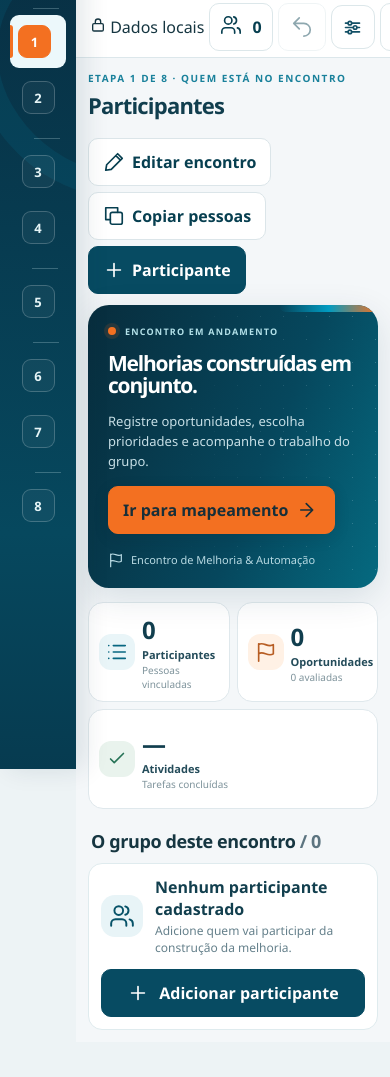
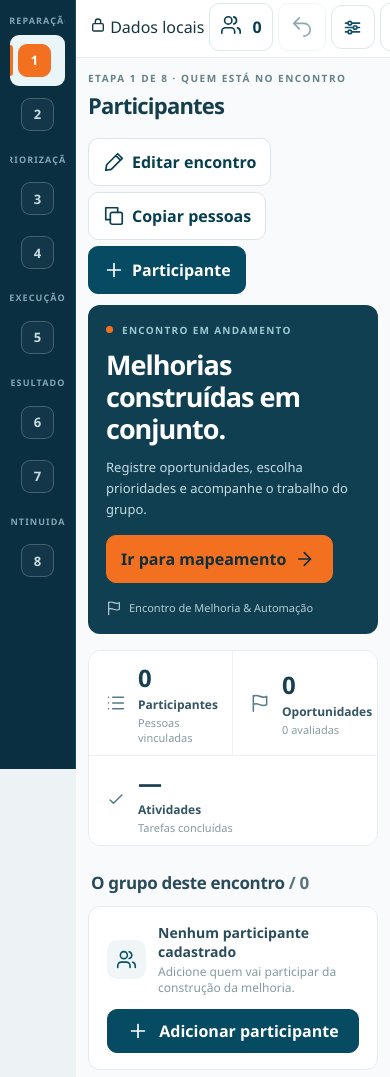
Before and after one commit to marcosserra96/HUB_EMR, a plain HTML site: page index.html in a window 390 px wide. Shown: the part 75-1152 px from the top of the page. Before the commit the page ends 1117 px from the top, so only its background shows below. Drawn offline with Linux system fonts and the light colour scheme.

Commit message:
style: clean minimalist overview sidebar and metrics with more whitespace

```diff
--- a/hub-v4.css
+++ b/hub-v4.css
@@ -486,3 +486,93 @@ button:focus-visible{outline-offset:3px}
 }
 @media(prefers-reduced-motion:reduce){.hub-hero,.hub-overview-metric,.hub-map-intro,.hub-filter{transition:none!important}}
 @media print{.hub-hero,.hub-overview-strip,.hub-map-intro,.hub-map-filters,.hub-nav-group{display:none!important}}
+
+
+/* Hub EMR Touch 5.1 — quiet minimalist design pass.
+   Scoped CSS overrides preserve layout semantics and interaction sizes. */
+:root{--hub-soft:#f8fafb;--hub-border:#e8eef1;--hub-secondary:#758994}
+.main{background:#f8fafb}
+.sidebar{background:#092f41;box-shadow:none;border-right:1px solid #16495a}
+.sidebar::before,.sidebar::after{display:none!important}
+.brand-lockup{padding-bottom:14px;border-bottom:1px solid rgba(255,255,255,.12);margin-bottom:3px}
+.brand-logo{width:min(100%,165px);filter:none}
+.brand-product{font-size:10px;font-weight:650;color:#f1f7f8;line-height:1.45}
+.brand-unit{font-size:8px;letter-spacing:1.5px;color:#a8bdc6}
+.brand-unit i{background:#f37021}
+.hub-nav-group{font-size:9px;color:#85a6b4;letter-spacing:1.1px;padding:11px 10px 4px;font-weight:700}
+.sidebar .nav button{color:#c9dce2;border:0;min-height:45px;border-radius:9px;font-weight:560}
+.sidebar .nav button.active{background:#eaf5f8;color:#0c4155;font-weight:730;box-shadow:none}
+.sidebar .nav button.active::before{top:10px;bottom:10px;width:3px}
+.sidebar .nav button:not(.active):hover{background:rgba(255,255,255,.07)}
+.sidebar .sidefoot{border-top-color:rgba(255,255,255,.1);color:#99b7c3}
+.topbar{background:#fff;border-bottom:1px solid #e8eff2}
+.pagehead h1{font-size:clamp(22px,1.7vw,28px);color:#153e4c}
+.pagehead .eyebrow{font-weight:750;color:#64818c}
+.pagehead p{color:#84969e}
+.hub-overview .pagehead{margin-bottom:13px}
+.hub-hero{grid-template-columns:1fr;min-height:0;padding:clamp(24px,2.25vw,34px) clamp(26px,3vw,44px);border-radius:15px;background:#103f51;box-shadow:none;gap:0}
+.hub-hero::before,.hub-hero::after{display:none!important}
+.hub-hero-content{max-width:100%;gap:12px;justify-content:center}
+.hub-hero-kicker{color:#9dc9d4;font-size:10px;letter-spacing:1.3px;font-weight:760}
+.hub-live-dot{width:7px;height:7px;box-shadow:none}
+.hub-hero h2{display:block;position:static;white-space:normal;line-height:1.19!important;font-size:clamp(25px,2.35vw,40px)!important;font-weight:720;letter-spacing:-1px;max-width:950px;color:#fff;margin:0!important;padding:0!important;overflow:visible}
+.hub-hero h2::after{display:none!important}
+.hub-hero h2 em{color:#fff;font-style:normal}
+.hub-hero p{font-size:clamp(13px,.95vw,15px);line-height:1.6;color:#c5dce3;max-width:680px;margin:0}
+.hub-hero-actions{gap:17px;min-height:48px;margin-top:3px}
+.hub-hero-main{border-radius:10px;background:#f37021!important;color:#102f3a!important;min-height:44px;box-shadow:none;padding:10px 16px;font-weight:750}
+.hub-hero-session{font-size:11px;color:#b3cdd5;max-width:350px}
+.hub-hero-art{display:none!important}
+.hub-overview-strip{gap:0;margin:16px 0 25px;background:#fff;border:1px solid #e6edf0;border-radius:13px;overflow:hidden}
+.hub-overview-metric{border:0;border-right:1px solid #edf1f3;border-radius:0;background:#fff;box-shadow:none;min-height:78px;padding:14px 20px;gap:11px}
+.hub-overview-metric:last-child{border-right:0}
+.hub-metric-symbol{height:34px;width:34px;background:transparent!important;color:#557b88!important;border-radius:9px}
+.hub-metric-symbol svg{height:20px;width:20px}
+.hub-metric-copy{grid-template-columns:auto 1fr;column-gap:11px;row-gap:2px}
+.hub-metric-copy strong{font-size:clamp(24px,1.8vw,30px);font-weight:720;letter-spacing:-.6px;color:#163f50;grid-row:span 2}
+.hub-metric-copy span{font-size:12px;font-weight:710;color:#345564}
+.hub-metric-copy small{font-size:11px;color:#889aa2}
+.hub-overview .v4-participant-listhead{margin:0 0 12px!important}
+.hub-overview .v4-participant-listhead h2{font-size:17px;color:#294b5a;letter-spacing:-.35px}
+.hub-overview .v4-participant-empty{background:#fff;border:1px solid #e4ecef;border-radius:12px;padding:16px 18px;min-height:87px;box-shadow:none}
+.hub-overview .v4-participant-empty-icon{height:39px;width:39px;background:#f0f6f8;border-radius:10px}
+.hub-overview .v4-participant-empty-icon svg{height:21px;width:21px}
+.hub-overview .v4-participant-empty-copy h3{font-size:14px;color:#294c5b}
+.hub-overview .v4-participant-empty-copy p{font-size:12px;color:#859aa3}
+.hub-overview .v4-participant-empty>button{min-height:44px}
+.hub-mapping .hub-map-intro{background:#fff;border:1px solid #e5edf0;border-radius:13px;padding:19px 24px}
+.hub-mapping .hub-map-intro::before{display:none}
+.hub-mapping .hub-map-caption{color:#658a98;letter-spacing:1.15px}
+.hub-mapping .hub-map-intro h2{font-size:clamp(22px,1.8vw,28px);font-weight:710}
+.hub-mapping .hub-map-intro p{color:#788c96}
+.hub-map-metric{border-left:1px solid #e6edf0}
+.hub-map-metric b{font-weight:720}
+.hub-mapping .v4-map-cards .demand{border-color:#e6edf0;box-shadow:none}
+.hub-mapping .v4-map-cards .demand::before{height:3px;opacity:.75}
+.hub-mapping .v4-map-cards .demand:hover{box-shadow:0 6px 20px rgba(10,50,68,.06)}
+.panel,.card{box-shadow:none}
+@media(max-height:800px){
+ .hub-hero{padding:19px 27px}
+ .hub-hero h2{font-size:clamp(24px,2vw,34px)!important}
+ .hub-hero-content{gap:9px}
+ .hub-overview-strip{margin:11px 0 17px}
+ .hub-overview-metric{min-height:65px;padding:9px 13px}
+}
+@media(max-width:900px){
+ .hub-overview-strip{gap:0}
+ .hub-overview-metric{padding:10px}
+ .hub-metric-copy{grid-template-columns:1fr}
+ .hub-metric-copy strong{grid-row:auto}
+}
+@media(max-width:760px){
+ .hub-overview-strip{display:grid;grid-template-columns:repeat(2,minmax(0,1fr))}
+ .hub-overview-metric{border-bottom:1px solid #edf1f3}
+ .hub-overview-metric:nth-child(2){border-right:0}
+ .hub-overview-metric:last-child{grid-column:1/-1;border-bottom:0}
+}
+@media(max-width:550px){
+ .hub-hero{padding:18px;border-radius:12px}
+ .hub-hero h2{font-size:27px!important}
+ .hub-overview-metric{gap:5px}
+ .hub-hero-session{max-width:250px}
+}
```
